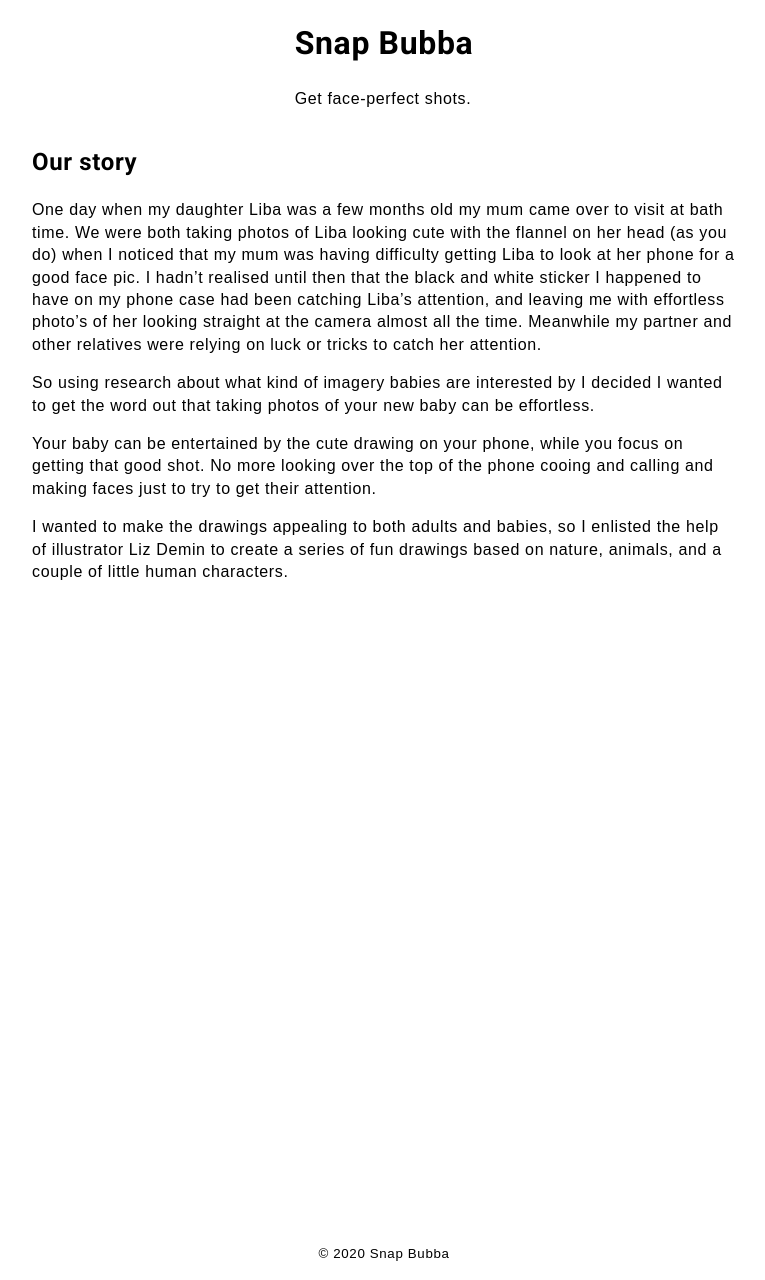
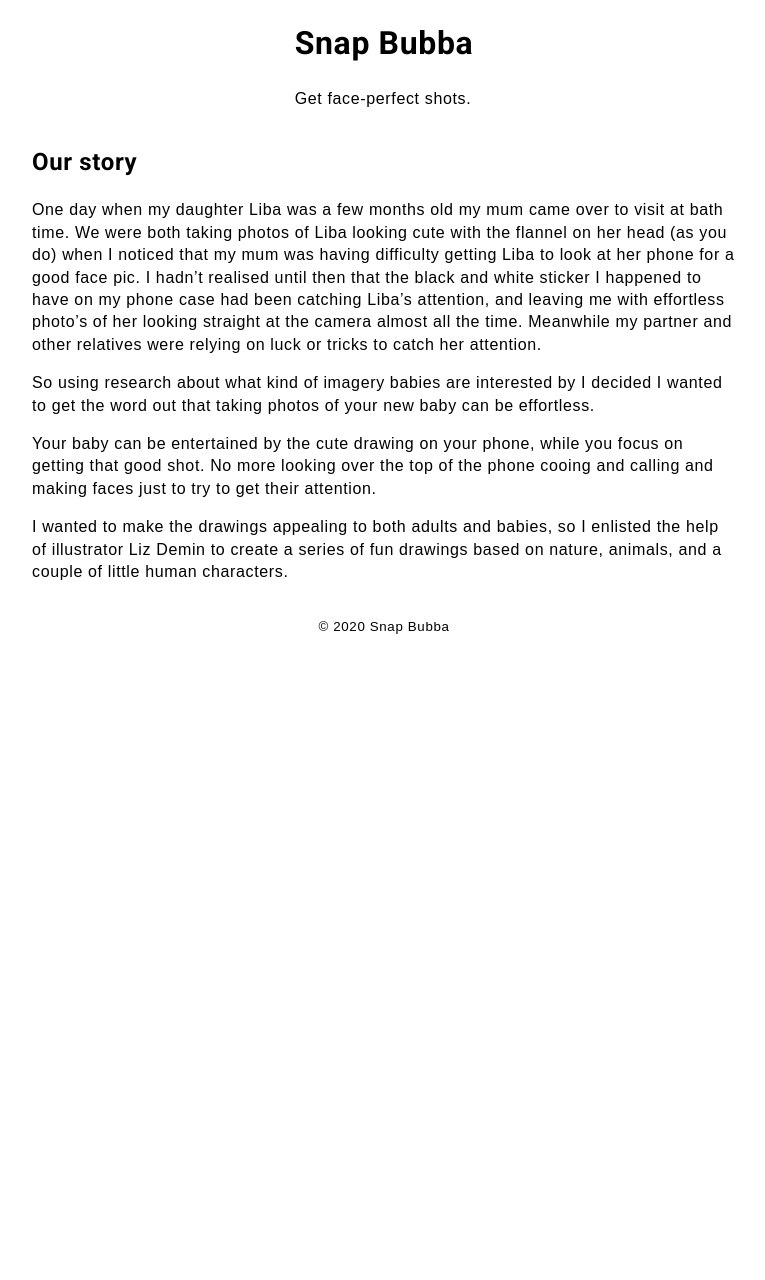
Before and after one commit to snapbubba/snapbubba.github.io, a Jekyll site: the page built from index.md, in a window 1280 px wide. Shown: the whole page, without its empty margins (256-1021 px from the left). Built offline with Jekyll 4.4.1, drawn with Linux system fonts in a browser that asks for light colours; our own code applies the rules of GitHub Pages for plain Markdown files; a script that is not in the unit is left out; after the commit the page ends 900 px from its top, so only the background shows below that.

Commit message:
Height fix

```diff
--- a/assets/css/style.scss
+++ b/assets/css/style.scss
@@ -27,7 +27,6 @@
         .wrapper {
             display: grid;
             width: 100vw;
-            height: 100vw;
             justify-content: center;
             align-content: center;
             grid-template-columns: 1fr;
```
